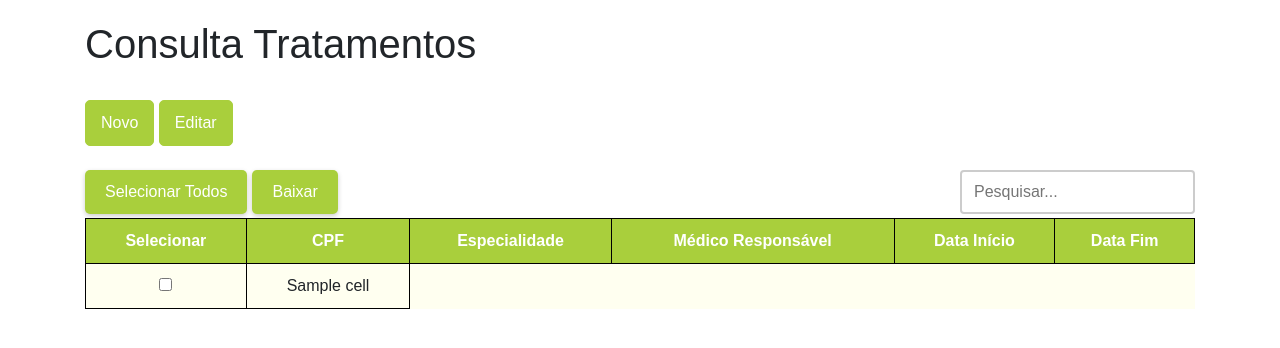
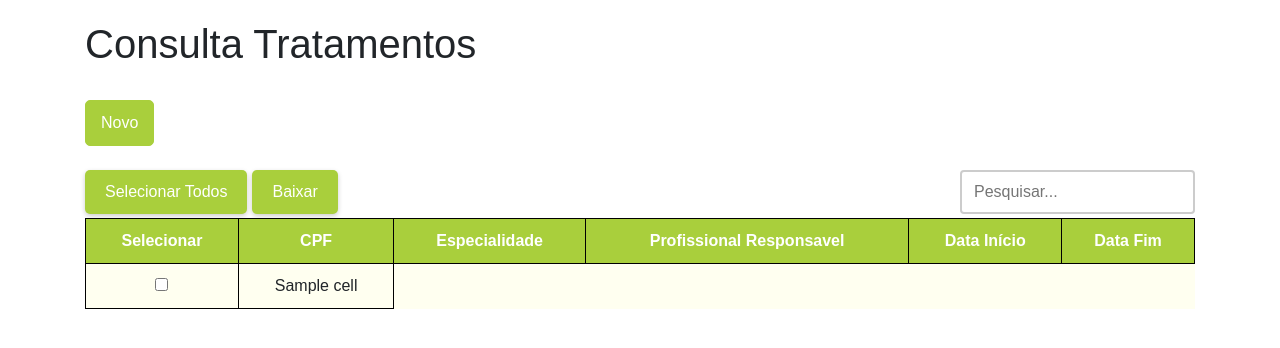
Before and after one commit to Gapela/cia_saude, a Flask app: template templates/tratamento_consulta.html in a window 1280 px wide. Shown: the part 56-404 px from the top of the page. Run offline with Flask 2, Linux system fonts and the light colour scheme; the template is opened without the code that fills it: most values are stand-ins (such as "Sample title", 1, 10 or a date in 2020); some libraries are stand-ins or nearby versions.

Commit message:
ajeitando a tabela de tratamento e name_id no html

```diff
--- a/functions.py
+++ b/functions.py
@@ -107,14 +107,14 @@ def tratamento_novo(tratamento):
     # variaveis do form
     cpf = tratamento.get('cpf')
     especialidade = tratamento.get('especialidade')
-    medico_responsavel = tratamento.get('medico_responsavel')
+    profissional_responsavel = tratamento.get('profissional_responsavel')
     data_inicio = tratamento.get('data_inicio')
     data_fim = tratamento.get('data_fim')
 
     response = {
         'cpf': cpf,
         'especialidade': especialidade,
-        'medico_responsavel': medico_responsavel,
+        'profissional_responsavel': profissional_responsavel,
         'data_inicio': data_inicio,
         'data_fim': data_fim
     }
--- a/templates/paciente_consulta.html
+++ b/templates/paciente_consulta.html
@@ -128,7 +128,7 @@
   <h1>Consulta Pacientes</h1>
   <br>
   <a href="/paciente" class="btn btn-primary custom-btn">Novo</a> <!-- Swapped the positions of the buttons -->
-  <a href="/paciente-editar" class="btn btn-primary custom-btn">Editar</a> <!-- Swapped the positions of the buttons -->
+  <!-- <a href="/paciente-editar" class="btn btn-primary custom-btn">Editar</a> Swapped the positions of the buttons -->
 
 
 
--- a/templates/tratamento.html
+++ b/templates/tratamento.html
@@ -17,6 +17,7 @@
 <h3 align="center">Novo Tratamento</h3>
 
 <form method="POST">
+
     <div class="form-group">
       <label for="cpf">CPF</label>
       <input
--- a/templates/tratamento_consulta.html
+++ b/templates/tratamento_consulta.html
@@ -127,7 +127,7 @@
   <h1>Consulta Tratamentos</h1>
   <br>
   <a href="/tratamento" class="btn btn-primary custom-btn">Novo</a> <!-- Swapped the positions of the buttons -->
-  <a href="/tratamento-editar" class="btn btn-primary custom-btn">Editar</a> <!-- Swapped the positions of the buttons -->
+  <!-- <a href="/tratamento-editar" class="btn btn-primary custom-btn">Editar</a> Swapped the positions of the buttons -->
 
   <br><br> <!-- Espaçamento antes da tabela -->
 
@@ -148,7 +148,7 @@
         <th>Selecionar</th> <!-- Coluna para checkboxes -->
         <th>CPF</th>
         <th>Especialidade</th>
-        <th>Médico Responsável</th>
+        <th>Profissional Responsavel</th>
         <th>Data Início</th>
         <th>Data Fim</th>
       </tr>
```
Also changed, not shown: templates/tratamento_sync_paciente.html (+0 -9 lines), 1 other file.
